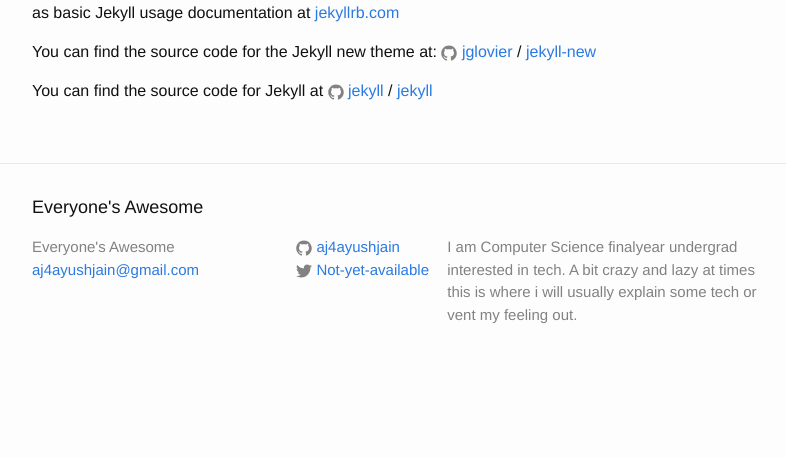
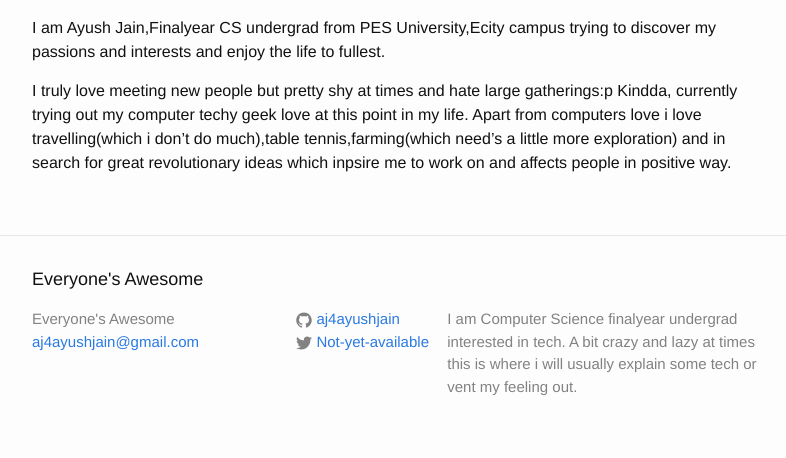
Before and after one commit to aj4ayushjain/aj4ayushjain.github.io, a Jekyll site: the page built from about.md, in a window 1280 px wide. Shown: the part 502-960 px from the top of the page, without its empty margins (238-1024 px from the left). Built offline with Jekyll 4.4.1, drawn with Linux system fonts in a browser that asks for light colours; before the commit the page ends 900 px from its top, so only the background shows below that; some of the changed text lies outside the part shown.

Commit message:
About Me description addition

```diff
--- a/about.md
+++ b/about.md
@@ -6,12 +6,9 @@ permalink: /about/
 
 ![Ayush-Jain](/assets/images/profile.jpg){:class="img-responsive"}
 
-This is the base Jekyll theme. You can find out more info about customizing your Jekyll theme, as well as basic Jekyll usage documentation at [jekyllrb.com](http://jekyllrb.com/)
+Hiya!!
 
-You can find the source code for the Jekyll new theme at:
-{% include icon-github.html username="jglovier" %} /
-[jekyll-new](https://github.com/jglovier/jekyll-new)
+I am Ayush Jain,Finalyear CS undergrad from PES University,Ecity campus trying to discover my passions and interests and enjoy  the life to fullest.
 
-You can find the source code for Jekyll at
-{% include icon-github.html username="jekyll" %} /
-[jekyll](https://github.com/jekyll/jekyll)
+I truly love meeting new people but pretty shy at times and hate large gatherings:p
+Kindda, currently trying out my computer techy geek love at this point in my life. Apart from computers love i love travelling(which i don't do much),table tennis,farming(which need's a little more exploration) and in search for great revolutionary ideas which inpsire me to work on and affects people in positive way.
```
Also changed, not shown: favicon.ico (added).
